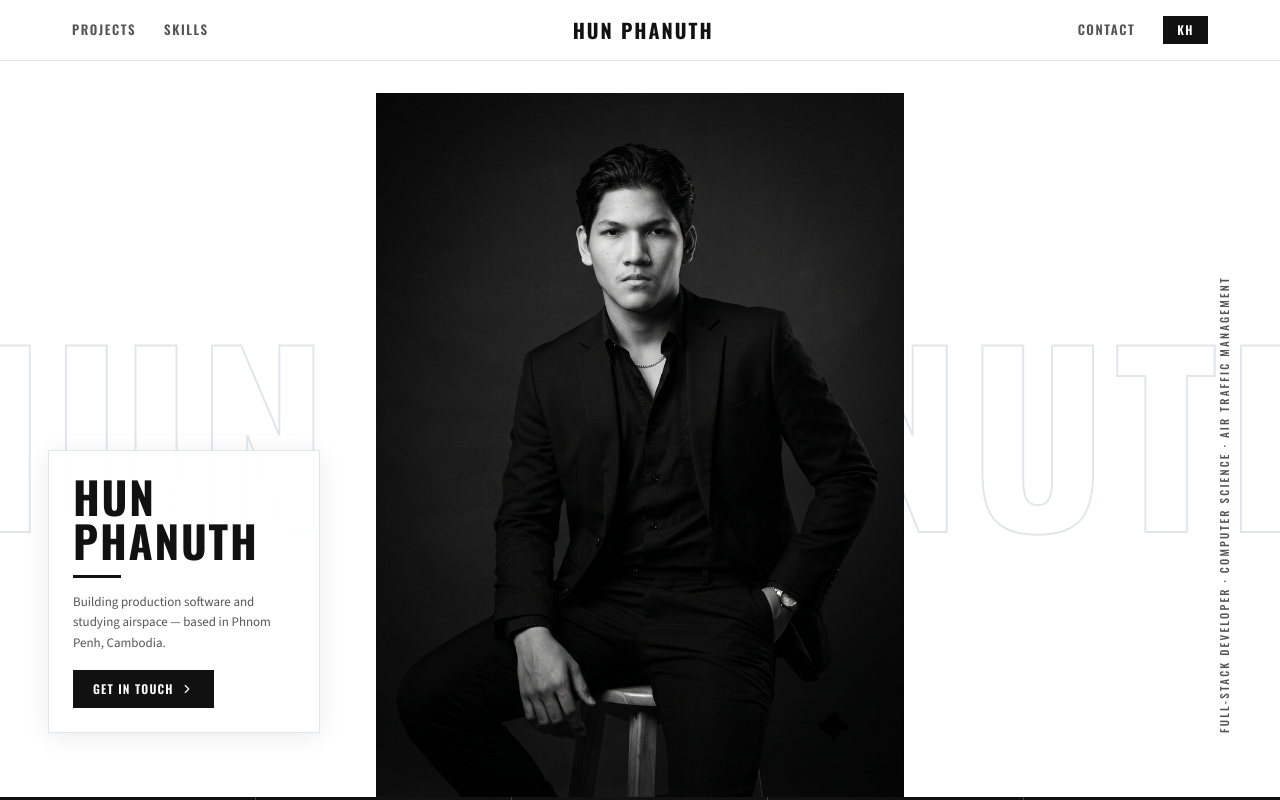
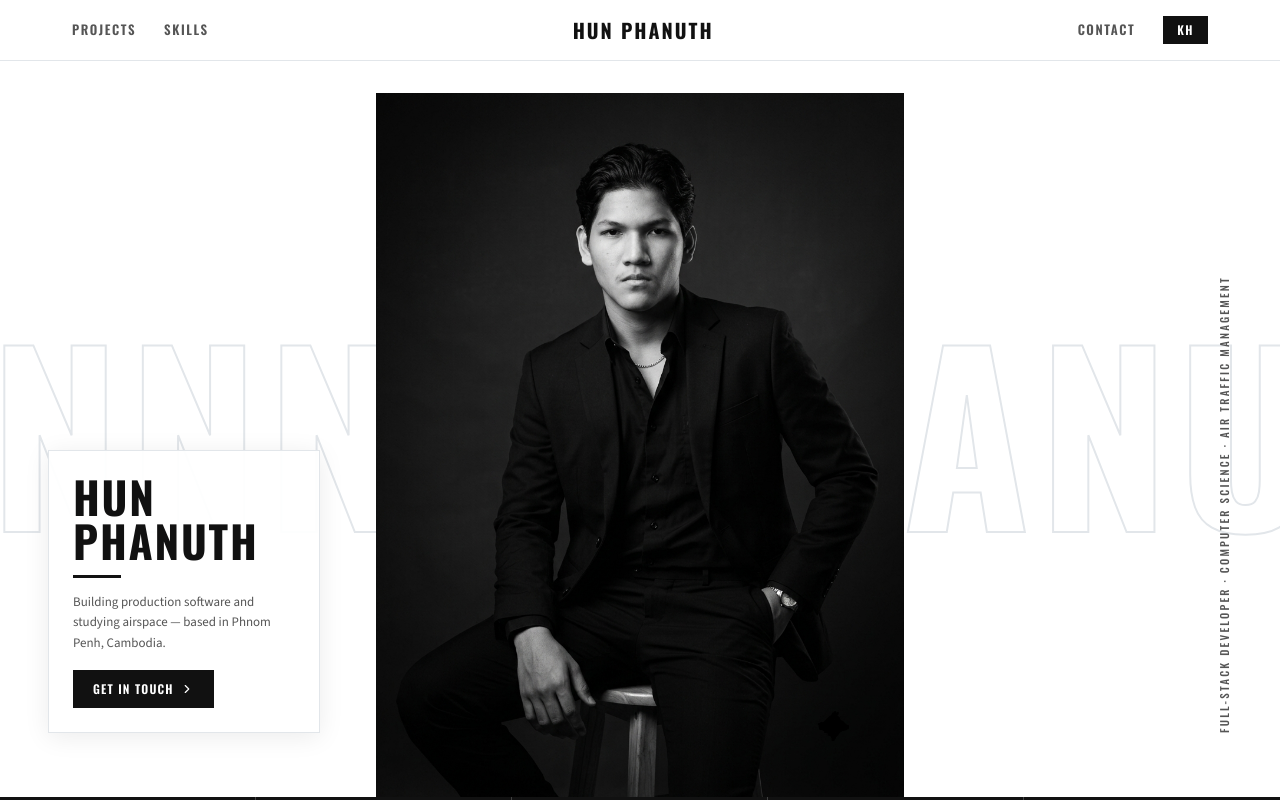
Before and after one commit to Steven-Hazad/phanuth-dev-system, a Next.js app: page / in a window 1280 px wide. Shown: the top 800 px of the page. Built offline with nearby package versions, Linux system fonts and the light colour scheme; no server answers; the database is empty; a web font is replaced by a local one.

Commit message:
Update page.js

```diff
--- a/src/app/page.js
+++ b/src/app/page.js
@@ -47,7 +47,7 @@ const T = {
   en: {
     logoLine1:"HUN",
     logoLine2:"PHANUTH",
-    ghostName:"HUN PHANUTH",
+    ghostName:"HUNNNN PHANUTH",
     heroSub:"Full-Stack Developer · Computer Science · Air Traffic Management",
     heroDesc:"Building production software and studying airspace — based in Phnom Penh, Cambodia.",
     aboutTitle:"ABOUT",
```
